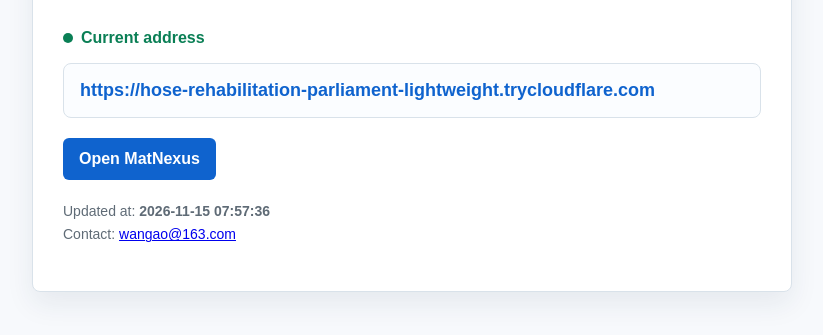
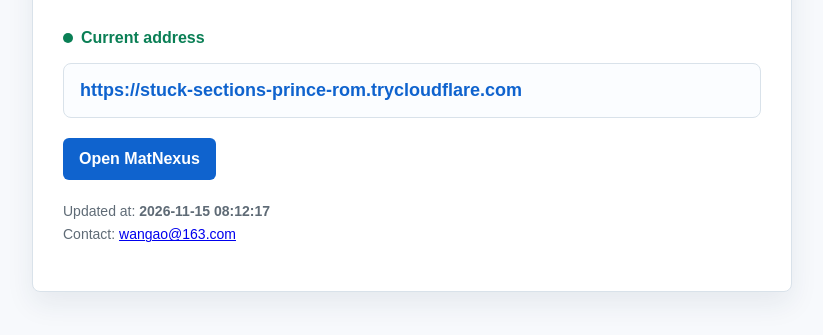
Before and after one commit to Wang-Ao-SCU/MatNexus, a plain HTML site: page index.html in a window 1280 px wide. Shown: the part 171-506 px from the top of the page, without its empty margins (228-1051 px from the left). Drawn offline with Linux system fonts and the light colour scheme.

Commit message:
Update MatNexus distribution URL

```diff
--- a/index.html
+++ b/index.html
@@ -25,9 +25,9 @@
       <h1>MatNexus</h1>
       <p class="muted">Current public access page for the MatNexus polyurethane design platform.</p>
       <div class="status"><span class="dot"></span><span>Current address</span></div>
-      <div class="url"><a href="https://hose-rehabilitation-parliament-lightweight.trycloudflare.com">https://hose-rehabilitation-parliament-lightweight.trycloudflare.com</a></div>
-      <a class="button" href="https://hose-rehabilitation-parliament-lightweight.trycloudflare.com">Open MatNexus</a>
-      <p class="meta">Updated at: <strong>2026-11-15 07:57:36</strong><br>Contact: <a href="mailto:wangao@163.com">wangao@163.com</a></p>
+      <div class="url"><a href="https://stuck-sections-prince-rom.trycloudflare.com">https://stuck-sections-prince-rom.trycloudflare.com</a></div>
+      <a class="button" href="https://stuck-sections-prince-rom.trycloudflare.com">Open MatNexus</a>
+      <p class="meta">Updated at: <strong>2026-11-15 08:12:17</strong><br>Contact: <a href="mailto:wangao@163.com">wangao@163.com</a></p>
     </section>
   </main>
 </body>
--- a/status.json
+++ b/status.json
@@ -1,6 +1,6 @@
 {
   "platform": "MatNexus",
-  "current_url": "https://hose-rehabilitation-parliament-lightweight.trycloudflare.com",
-  "updated_at": "2026-11-15 07:57:36",
+  "current_url": "https://stuck-sections-prince-rom.trycloudflare.com",
+  "updated_at": "2026-11-15 08:12:17",
   "contact": "wangao@163.com"
 }
```
